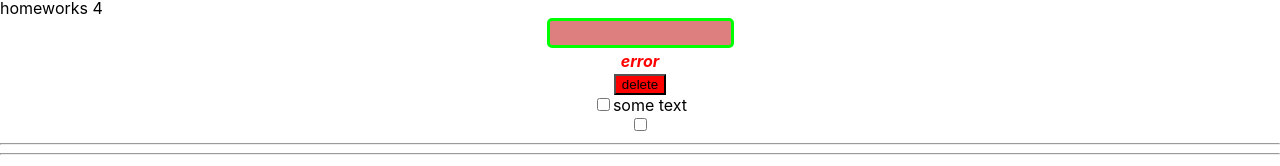
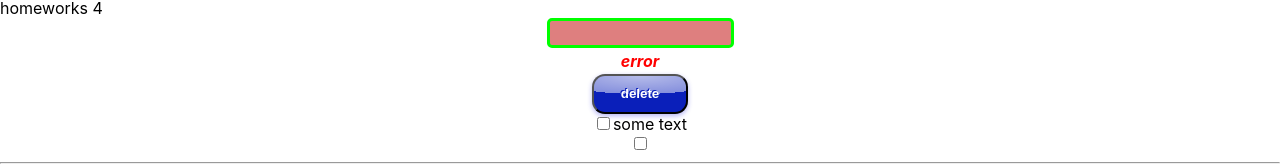
Before and after one commit to alx8437/tasks__Ignat_typescript, a React (Create React App) app: page / in a window 1280 px wide. Shown: the part 719-885 px from the top of the page. Built offline with nearby package versions, Linux system fonts and the light colour scheme.

Commit message:
add style button

```diff
--- a/src/p2-homeworks/h4/HW4.tsx
+++ b/src/p2-homeworks/h4/HW4.tsx
@@ -34,7 +34,7 @@ function HW4() {
 
                 {/*should work (должно работать)*/}
                 <SuperButton
-                    red // пропсу с булевым значением не обязательно указывать true
+                    red={false} // пропсу с булевым значением не обязательно указывать true
                     onClick={showAlert}
                 >
                     delete {/*// название кнопки попадёт в children*/}
--- a/src/p2-homeworks/h4/common/c2-SuperButton/SuperButton.module.css
+++ b/src/p2-homeworks/h4/common/c2-SuperButton/SuperButton.module.css
@@ -1,5 +1,28 @@
 .default {
+    color: white;
+    font-weight: bold;
+    text-decoration: none;
+    text-shadow: -1px -1px #0a1fba;
+    user-select: none;
+    padding: .8em 2em;
+    outline: none;
+    background-color: #0a1fba;
+    background-image: linear-gradient(45deg, rgba(255, 255, 255, .0) 30%, rgba(255, 255, 255, .8), rgba(255, 255, 255, .0) 70%), radial-gradient(190% 100% at 50% 0%, rgba(255, 255, 255, .7) 0%, rgba(255, 255, 255, .5) 50%, rgba(0, 0, 0, 0) 50%);
+    background-repeat: no-repeat;
+    background-size: 200% 100%, auto;
+    background-position: 200% 0, 0 0;
+    box-shadow: rgba(8, 8, 220, 0.3) 0 2px 5px;
+    border-radius: 13px;
+}
 
+.default:active {
+    top: 1px;
+    box-shadow: none;
+}
+
+.default:hover {
+    transition: .5s linear;
+    background-position: -200% 0, 0 0;
 }
 
 .red {
--- a/src/p2-homeworks/h4/common/c2-SuperButton/SuperButton.tsx
+++ b/src/p2-homeworks/h4/common/c2-SuperButton/SuperButton.tsx
@@ -14,6 +14,7 @@ const SuperButton: React.FC<SuperButtonPropsType> = (
         ...restProps// все остальные пропсы попадут в объект restProps, там же будет children
     }
 ) => {
+    console.log({...restProps})
     const finalClassName = `${red ? s.red : s.default} ${className}`;
 
     return (
```
